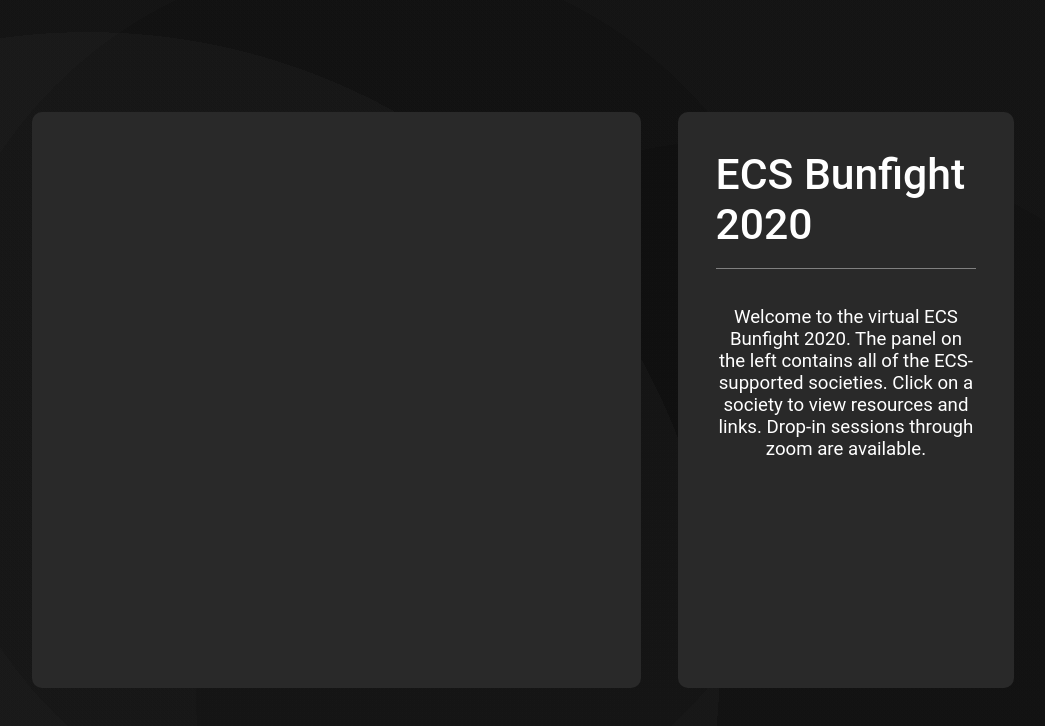
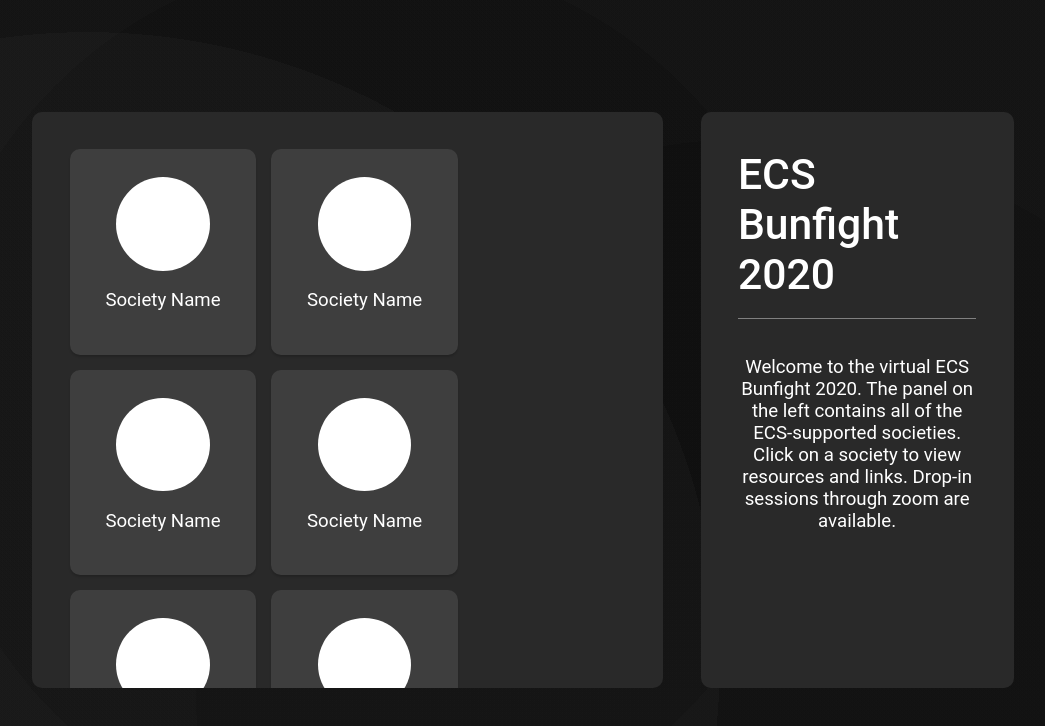
Before and after one commit to nawabgit/ecs-bunfight-website, a React (Create React App) app in the folder frontend/: page / in a window 1280 px wide. Shown: the top 726 px of the page, without its empty margins (117-1162 px from the left). Built offline with nearby package versions, Linux system fonts and the light colour scheme.

Commit message:
added society cards

```diff
--- a/frontend/src/App.tsx
+++ b/frontend/src/App.tsx
@@ -38,16 +38,56 @@ const Panel = styled.div`
 `;
 
 const SocietyPanel = styled(Panel)`
+  display: grid;
+  grid-gap: 15px;
+  grid-template-columns: repeat(auto-fit, 10em);
+
   flex: 7;
   margin-right: 1em;
+  overflow-y: auto;
+  padding: 2em 2em;
 `;
+
 const WelcomePanel = styled(Panel)`
   display: flex;
   flex-direction: column;
   align-items: center;
+
   flex: 3;
+  overflow-y: auto;
   margin-left: 1em;
   padding: 2em 2em;
+`;
+
+const Card = styled.div`
+  display: flex;
+  flex-direction: column;
+  align-items: center;
+  box-sizing: border-box;
+
+  background-color: #3e3e3e;
+  box-shadow: 0 2px 2px 0 rgba(0, 0, 0, 0.16);
+  border-radius: 10px;
+  width: 10em;
+  height: 11em;
+  padding: 1.5em 1rem;
+
+  &:hover {
+    border: 1px solid;
+    box-shadow: inset 0 0 20px rgba(255, 255, 255, 0.5),
+      0 0 20px rgba(255, 255, 255, 0.2);
+    outline-color: rgba(255, 255, 255, 0);
+    outline-offset: 15px;
+    text-shadow: 1px 1px 2px #427388;
+  }
+`;
+
+const SocietyAvatar = styled.div`
+  background-color: white;
+  min-height: 5em;
+  min-width: 5em;
+  border-radius: 5em;
+  margin-bottom: 1rem;
 `;
 
 const WelcomeTitle = styled.div`
@@ -62,25 +102,51 @@ const WelcomeDivider = styled.div`
   margin-bottom: 2rem;
 `;
 
-const WelcomeText = styled.div`
+const CenteredText = styled.div`
+  min-height: 2em;
   text-align: center;
 `;
 
 function App() {
   return (
     <AppContainer>
-      <SocietyPanel />
+      <SocietyPanel>
+        <SocietyCard />
+        <SocietyCard />
+        <SocietyCard />
+        <SocietyCard />
+        <SocietyCard />
+        <SocietyCard />
+        <SocietyCard />
+        <SocietyCard />
+        <SocietyCard />
+        <SocietyCard />
+        <SocietyCard />
+        <SocietyCard />
+        <SocietyCard />
+        <SocietyCard />
+        <SocietyCard />
+      </SocietyPanel>
       <WelcomePanel>
         <WelcomeTitle>ECS Bunfight 2020</WelcomeTitle>
         <WelcomeDivider />
-        <WelcomeText>
+        <CenteredText>
           Welcome to the virtual ECS Bunfight 2020. The panel on the left
           contains all of the ECS-supported societies. Click on a society to
           view resources and links. Drop-in sessions through zoom are available.
-        </WelcomeText>
+        </CenteredText>
       </WelcomePanel>
     </AppContainer>
   );
 }
 
+function SocietyCard() {
+  return (
+    <Card>
+      <SocietyAvatar />
+      <CenteredText>Society Name</CenteredText>
+    </Card>
+  );
+}
+
 export default App;
```
